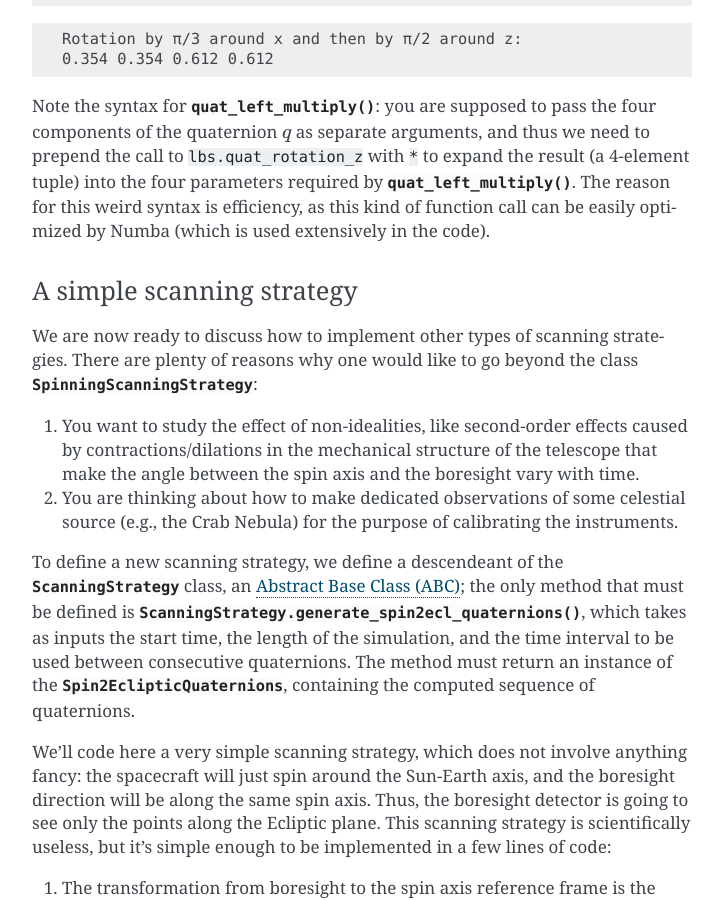
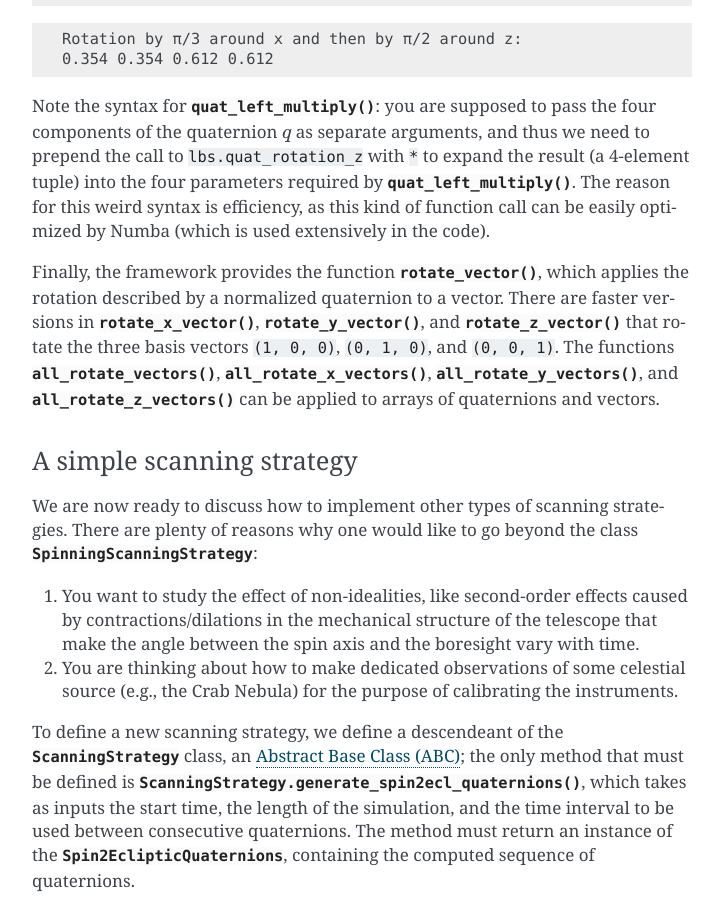
Before and after one commit to litebird/litebird_sim, a Sphinx documentation site: the page built from docs/source/scanning.rst, in a window 1280 px wide and 900 px high, scrolled down 13029 px. Shown: the whole window, without its empty margins (388-1111 px from the left). Built offline with Sphinx 7.4.7, drawn with Linux system fonts in a browser that asks for light colours; cross-references to code outside the pages are shown as plain code; some of the changed text lies outside the part shown.

Commit message:
[skipci] Implement small docfixes

```diff
--- a/docs/source/scanning.rst
+++ b/docs/source/scanning.rst
@@ -356,7 +356,7 @@ specification of the boresight requires some care. In
 :cite:`2018:core:delabrouille` and :cite:`2019:pico:hanany`, the
 boresight direction is encoded using just one number, the angle
 between the boresight and the spin axis. However, both papers deal
-with spacecrafts hosting only /one/ focal plane.
+with spacecrafts hosting only *one* focal plane.
 
 The full orientation of the boresight direction is specified using
 three angles:
@@ -468,7 +468,7 @@ remove Quaternions from every 3D engine
 
 The LiteBIRD simulation framework models quaternions using the
 convention :math:`(v_x, v_y, v_z, w)`; be aware that some textbooks
-use the order :math:`w, v_x, v_y, v_z`. As the framework uses
+use the order :math:`(w, v_x, v_y, v_z)`. As the framework uses
 quaternions only to model rotations, they all must obey the relation
 :math:`v_x^2 + v_y^2 + v_z^2 + w^2 = 1` (*normalized* quaternions),
 which is a property satisfied by rotation quaternions.
@@ -533,6 +533,16 @@ with ``*`` to expand the result (a 4-element tuple) into the four
 parameters required by :func:`.quat_left_multiply`. The reason for
 this weird syntax is efficiency, as this kind of function call can be
 easily optimized by Numba (which is used extensively in the code).
+
+Finally, the framework provides the function :func:`.rotate_vector`,
+which applies the rotation described by a normalized quaternion to a
+vector. There are faster versions in :func:`.rotate_x_vector`,
+:func:`.rotate_y_vector`, and :func:`.rotate_z_vector` that rotate the
+three basis vectors ``(1, 0, 0)``, ``(0, 1, 0)``, and ``(0, 0, 1)``.
+The functions :func:`.all_rotate_vectors`,
+:func:`.all_rotate_x_vectors`, :func:`.all_rotate_y_vectors`, and
+:func:`.all_rotate_z_vectors` can be applied to arrays of quaternions
+and vectors.
 
 
 A simple scanning strategy
```
